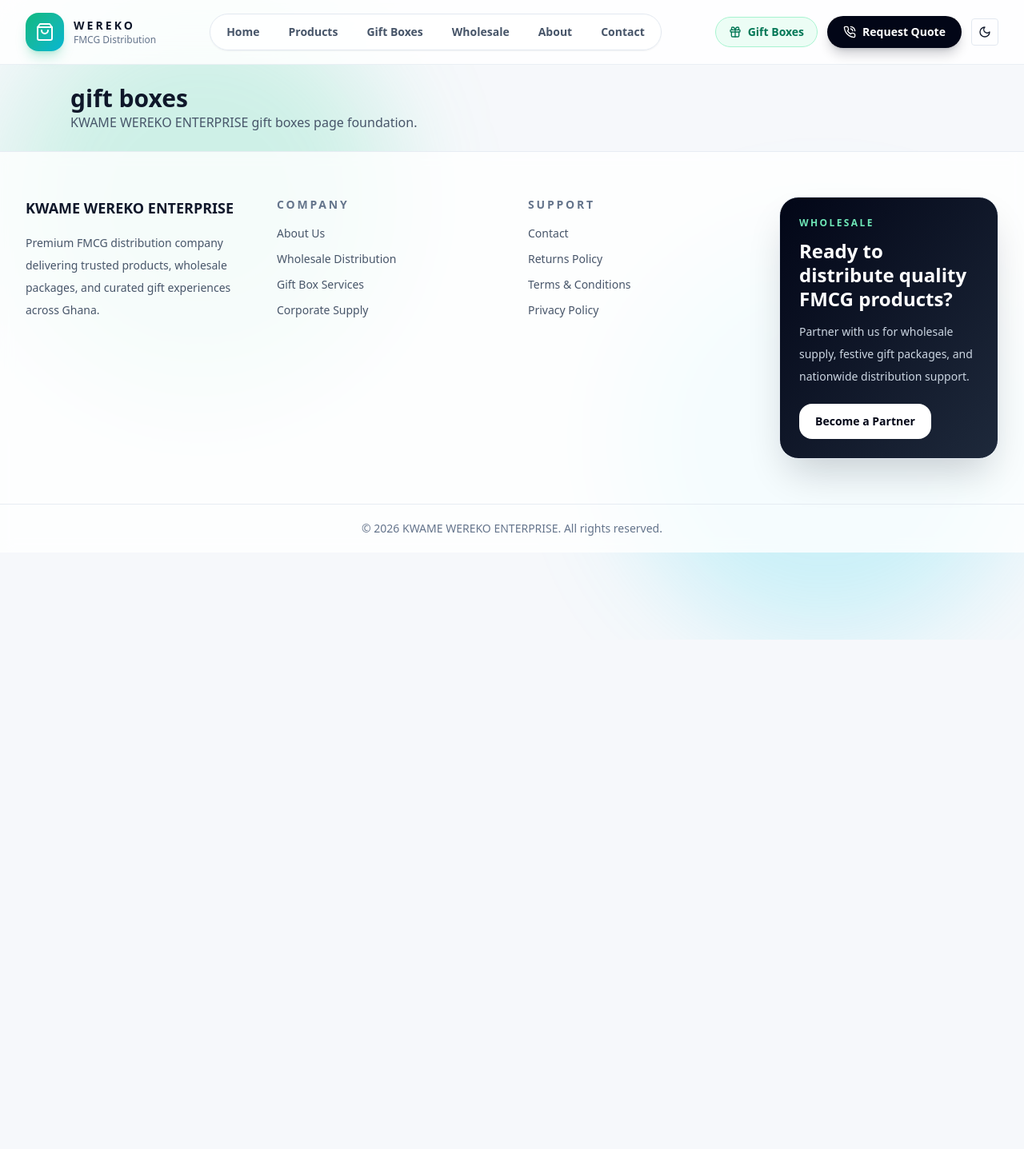
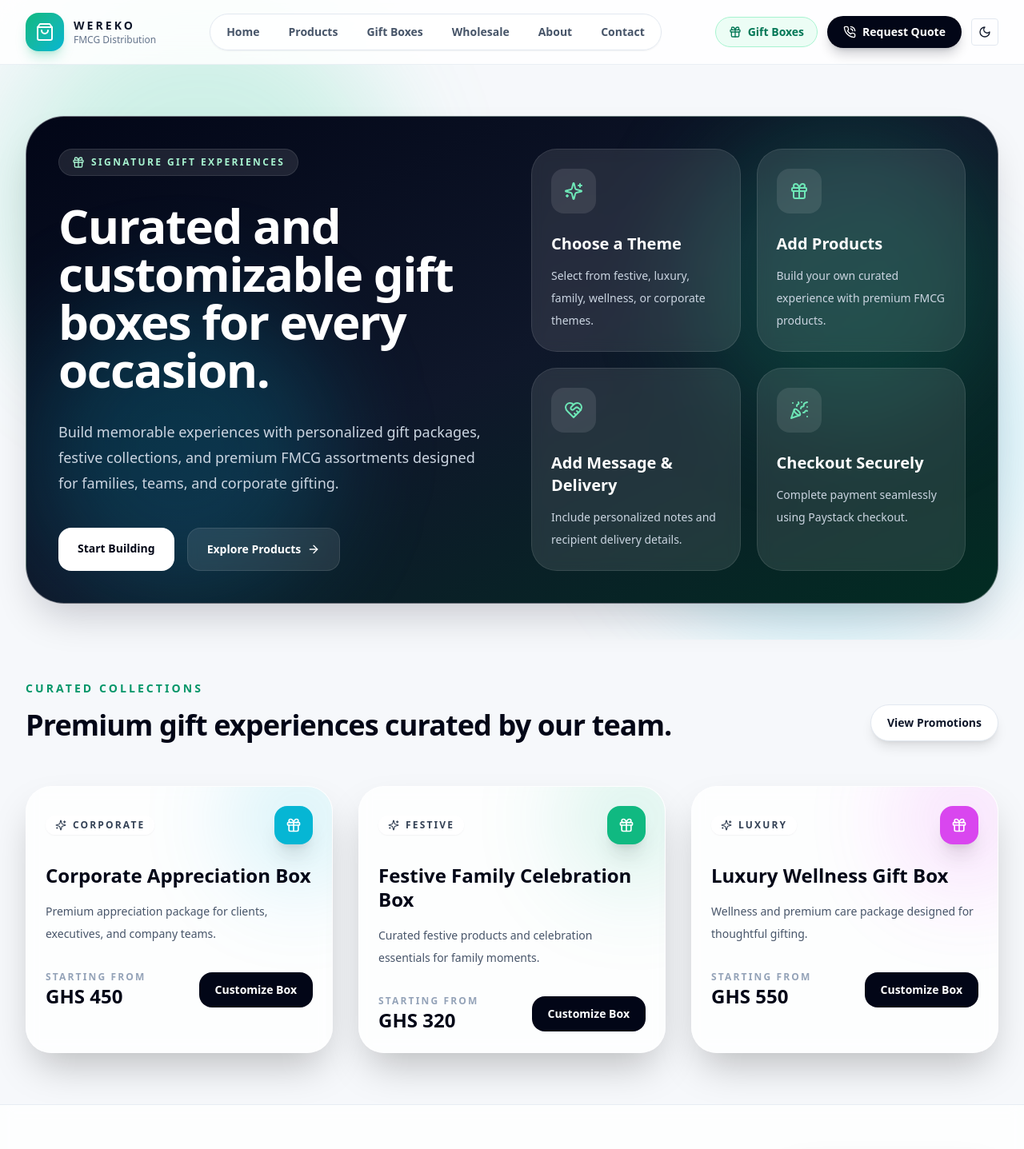
Before and after one commit to pytdata/kwame-weredo-website, a Next.js app: page /gift-boxes in a window 1280 px wide. Shown: the top 1437 px of the page at 80% size. Before the commit the page ends 800 px from the top, so only its background shows below. Built offline with nearby package versions, Linux system fonts and the light colour scheme; no server answers.

Commit message:
Build premium gift box landing page

```diff
--- a/src/app/gift-boxes/page.tsx
+++ b/src/app/gift-boxes/page.tsx
@@ -1,2 +1,125 @@
-import { PageShell } from '@/components/public/page-shell';
-export default function Page(){return <PageShell title='gift boxes' desc='KWAME WEREKO ENTERPRISE gift boxes page foundation.'/>}
+import Link from 'next/link';
+import { ArrowRight, Gift, HeartHandshake, PartyPopper, Sparkles } from 'lucide-react';
+import { GiftBoxCard } from '@/components/public/gift-box-card';
+
+const curatedBoxes = [
+  {
+    title: 'Corporate Appreciation Box',
+    description: 'Premium appreciation package for clients, executives, and company teams.',
+    price: 'GHS 450',
+    theme: 'Corporate',
+    accent: 'bg-cyan-500',
+  },
+  {
+    title: 'Festive Family Celebration Box',
+    description: 'Curated festive products and celebration essentials for family moments.',
+    price: 'GHS 320',
+    theme: 'Festive',
+    accent: 'bg-emerald-500',
+  },
+  {
+    title: 'Luxury Wellness Gift Box',
+    description: 'Wellness and premium care package designed for thoughtful gifting.',
+    price: 'GHS 550',
+    theme: 'Luxury',
+    accent: 'bg-fuchsia-500',
+  },
+];
+
+const builderSteps = [
+  {
+    title: 'Choose a Theme',
+    description: 'Select from festive, luxury, family, wellness, or corporate themes.',
+    icon: Sparkles,
+  },
+  {
+    title: 'Add Products',
+    description: 'Build your own curated experience with premium FMCG products.',
+    icon: Gift,
+  },
+  {
+    title: 'Add Message & Delivery',
+    description: 'Include personalized notes and recipient delivery details.',
+    icon: HeartHandshake,
+  },
+  {
+    title: 'Checkout Securely',
+    description: 'Complete payment seamlessly using Paystack checkout.',
+    icon: PartyPopper,
+  },
+];
+
+export default function GiftBoxesPage() {
+  return (
+    <main className="mx-auto max-w-7xl px-4 py-16 sm:px-6 lg:px-8">
+      <section className="relative overflow-hidden rounded-[3rem] border border-white/40 bg-gradient-to-br from-slate-950 via-slate-900 to-emerald-950 p-10 text-white shadow-2xl shadow-slate-950/20 dark:border-white/10">
+        <div className="absolute right-0 top-0 h-[24rem] w-[24rem] rounded-full bg-emerald-500/20 blur-3xl" />
+        <div className="absolute bottom-0 left-0 h-[24rem] w-[24rem] rounded-full bg-cyan-500/20 blur-3xl" />
+
+        <div className="relative grid gap-12 lg:grid-cols-2 lg:items-center">
+          <div>
+            <span className="inline-flex items-center gap-2 rounded-full border border-white/10 bg-white/10 px-4 py-2 text-xs font-black uppercase tracking-[0.2em] text-emerald-200 backdrop-blur">
+              <Gift className="h-4 w-4" /> Signature Gift Experiences
+            </span>
+
+            <h1 className="mt-8 text-5xl font-black leading-tight tracking-tight sm:text-6xl">
+              Curated and customizable gift boxes for every occasion.
+            </h1>
+
+            <p className="mt-8 max-w-xl text-lg leading-8 text-slate-300">
+              Build memorable experiences with personalized gift packages, festive collections, and premium FMCG assortments designed for families, teams, and corporate gifting.
+            </p>
+
+            <div className="mt-10 flex flex-wrap gap-4">
+              <Link href="/gift-boxes/builder" className="rounded-2xl bg-white px-6 py-4 text-sm font-black text-slate-950 transition hover:-translate-y-1">
+                Start Building
+              </Link>
+
+              <Link href="/products" className="inline-flex items-center gap-2 rounded-2xl border border-white/10 bg-white/10 px-6 py-4 text-sm font-black text-white backdrop-blur transition hover:bg-white/20">
+                Explore Products <ArrowRight className="h-4 w-4" />
+              </Link>
+            </div>
+          </div>
+
+          <div className="grid gap-5 sm:grid-cols-2">
+            {builderSteps.map((step) => {
+              const Icon = step.icon;
+              return (
+                <div key={step.title} className="rounded-[2rem] border border-white/10 bg-white/10 p-6 backdrop-blur">
+                  <div className="flex h-14 w-14 items-center justify-center rounded-2xl bg-white/10 text-emerald-300">
+                    <Icon className="h-6 w-6" />
+                  </div>
+                  <h3 className="mt-6 text-xl font-black">{step.title}</h3>
+                  <p className="mt-3 text-sm leading-7 text-slate-300">{step.description}</p>
+                </div>
+              );
+            })}
+          </div>
+        </div>
+      </section>
+
+      <section className="mt-24">
+        <div className="flex flex-col items-start justify-between gap-8 lg:flex-row lg:items-end">
+          <div>
+            <p className="text-sm font-black uppercase tracking-[0.22em] text-emerald-600 dark:text-emerald-400">
+              Curated Collections
+            </p>
+            <h2 className="mt-4 text-4xl font-black tracking-tight text-slate-950 dark:text-white">
+              Premium gift experiences curated by our team.
+            </h2>
+          </div>
+
+          <button className="rounded-full border border-slate-200 bg-white px-5 py-3 text-sm font-black shadow-lg transition hover:-translate-y-0.5 dark:border-white/10 dark:bg-white/5">
+            View Promotions
+          </button>
+        </div>
+
+        <div className="mt-14 grid gap-8 lg:grid-cols-3">
+          {curatedBoxes.map((box) => (
+            <GiftBoxCard key={box.title} {...box} />
+          ))}
+        </div>
+      </section>
+    </main>
+  );
+}
```
